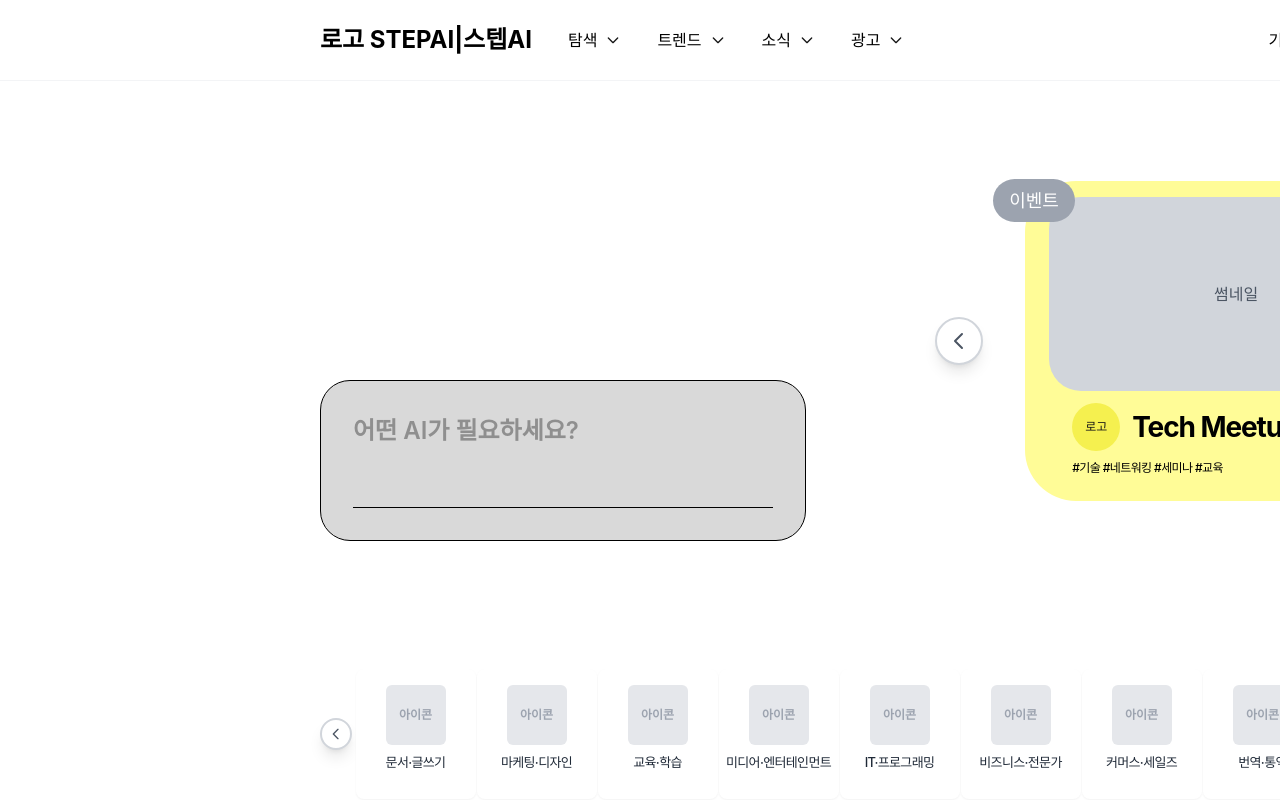
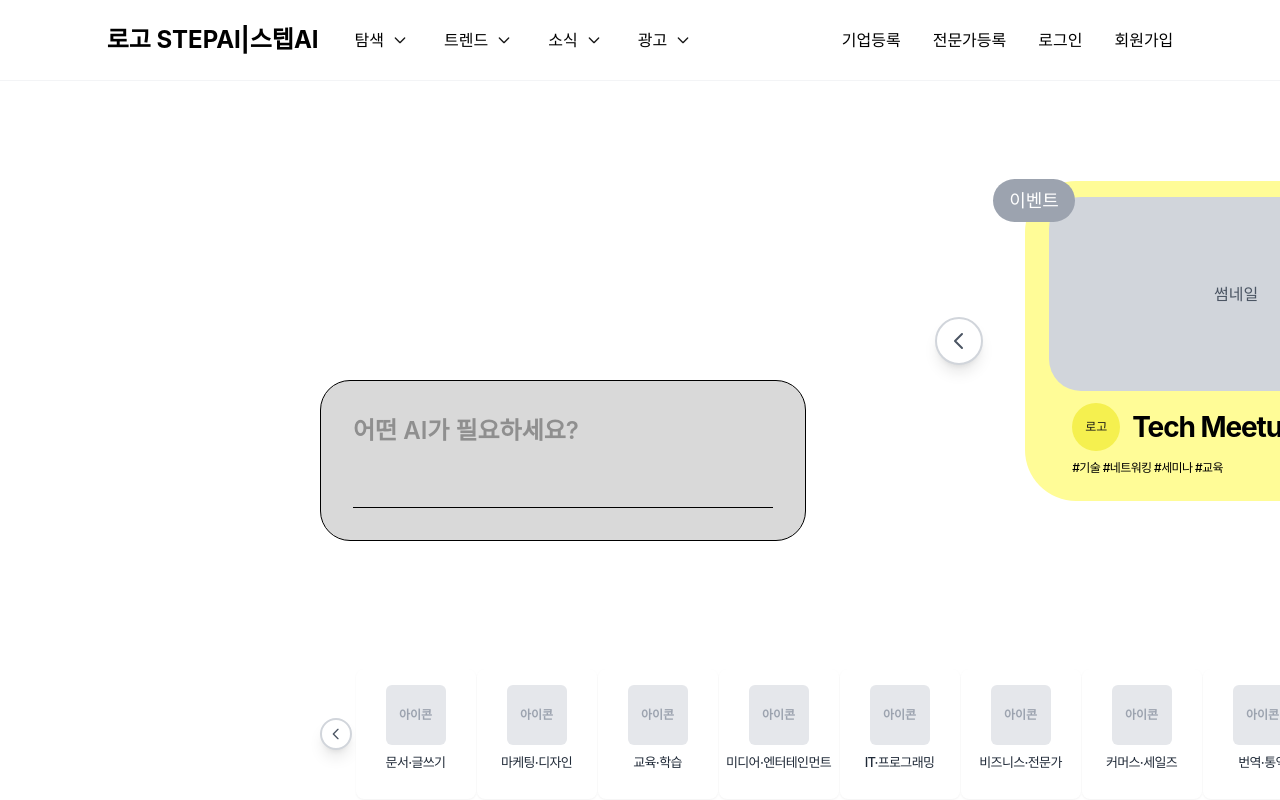
Before and after one commit to kimnamwook1/stepai-web, a Next.js app: page / in a window 1280 px wide. Shown: the top 800 px of the page. Built offline with nearby package versions, Linux system fonts and the light colour scheme; a web font is replaced by a local one.

Commit message:
작업일지 업데이트

```diff
--- a/src/app/register/components/RegisterHeader.tsx
+++ b/src/app/register/components/RegisterHeader.tsx
@@ -11,8 +11,20 @@ function RegisterHeader() {
     const router = useRouter();
 
     return (
-        <header className="w-full bg-white shadow">
-            <div className="max-w-[700px] mx-auto h-20 flex items-center justify-end px-6">
+        <header className="w-full flex justify-center bg-white shadow">
+            <div className="w-full max-w-[3840px] flex">
+                {/* 좌측 여백 */}
+                <div
+                    className="hidden md:block transition-all duration-300"
+                    style={{
+                        width: 'max(0px, min(1280px, calc(320px + ((100vw - 1920px) / 3))))',
+                        minWidth: 0,
+                        flexShrink: 1,
+                    }}
+                />
+                {/* 내용 섹션 */}
+                <div className="flex-1 flex justify-center">
+                    <div className="max-w-[700px] mx-auto h-20 flex items-center justify-end px-6 w-full">
                         <nav className="flex items-center gap-2 text-sm">
                             <button
                                 className="font-bold text-gray-800 hover:underline focus:outline-none"
@@ -30,6 +42,17 @@ function RegisterHeader() {
                             </button>
                         </nav>
                     </div>
+                </div>
+                {/* 우측 여백 */}
+                <div
+                    className="hidden md:block transition-all duration-300"
+                    style={{
+                        width: 'max(0px, min(1280px, calc(320px + ((100vw - 1920px) / 3))))',
+                        minWidth: 0,
+                        flexShrink: 1,
+                    }}
+                />
+            </div>
         </header>
     );
 }
--- a/src/components/Header.tsx
+++ b/src/components/Header.tsx
@@ -40,9 +40,20 @@ const Header = () => {
     }, [openDropdown]);
 
     return (
-        <header className="bg-white border-b border-gray-100 min-w-[1280px] max-w-[1920px] w-full mx-auto" style={{ minWidth: 1280, maxWidth: 1920 }}>
-            <div className="px-80 py-0 w-full" style={{ width: 1920, minWidth: 1280, maxWidth: 1920, margin: '0 auto' }}>
-                <div className="flex items-center justify-between h-[80px] w-full">
+        <header className="w-full flex justify-center bg-white border-b border-gray-100">
+            <div className="w-full max-w-[3840px] flex">
+                {/* 좌측 여백 */}
+                <div
+                    className="hidden md:block transition-all duration-300"
+                    style={{
+                        width: 'max(0px, min(1280px, calc(320px + ((100vw - 1920px) / 3))))',
+                        minWidth: 0,
+                        flexShrink: 1,
+                    }}
+                />
+                {/* 내용 섹션 */}
+                <div className="flex-1 flex justify-center">
+                    <div className="flex items-center justify-between h-[80px] w-full" style={{ maxWidth: 1280 }}>
                         {/* 좌측 네비게이션 */}
                         <div className="flex items-center space-x-8">
                             {/* 로고 */}
@@ -136,6 +147,16 @@ const Header = () => {
                         </nav>
                     </div>
                 </div>
+                {/* 우측 여백 */}
+                <div
+                    className="hidden md:block transition-all duration-300"
+                    style={{
+                        width: 'max(0px, min(1280px, calc(320px + ((100vw - 1920px) / 3))))',
+                        minWidth: 0,
+                        flexShrink: 1,
+                    }}
+                />
+            </div>
         </header>
     );
 };
```
Also changed, not shown: 2 other files (tests, documents, lock files or other folders). Lines whose indentation alone changed are shown as unchanged.
